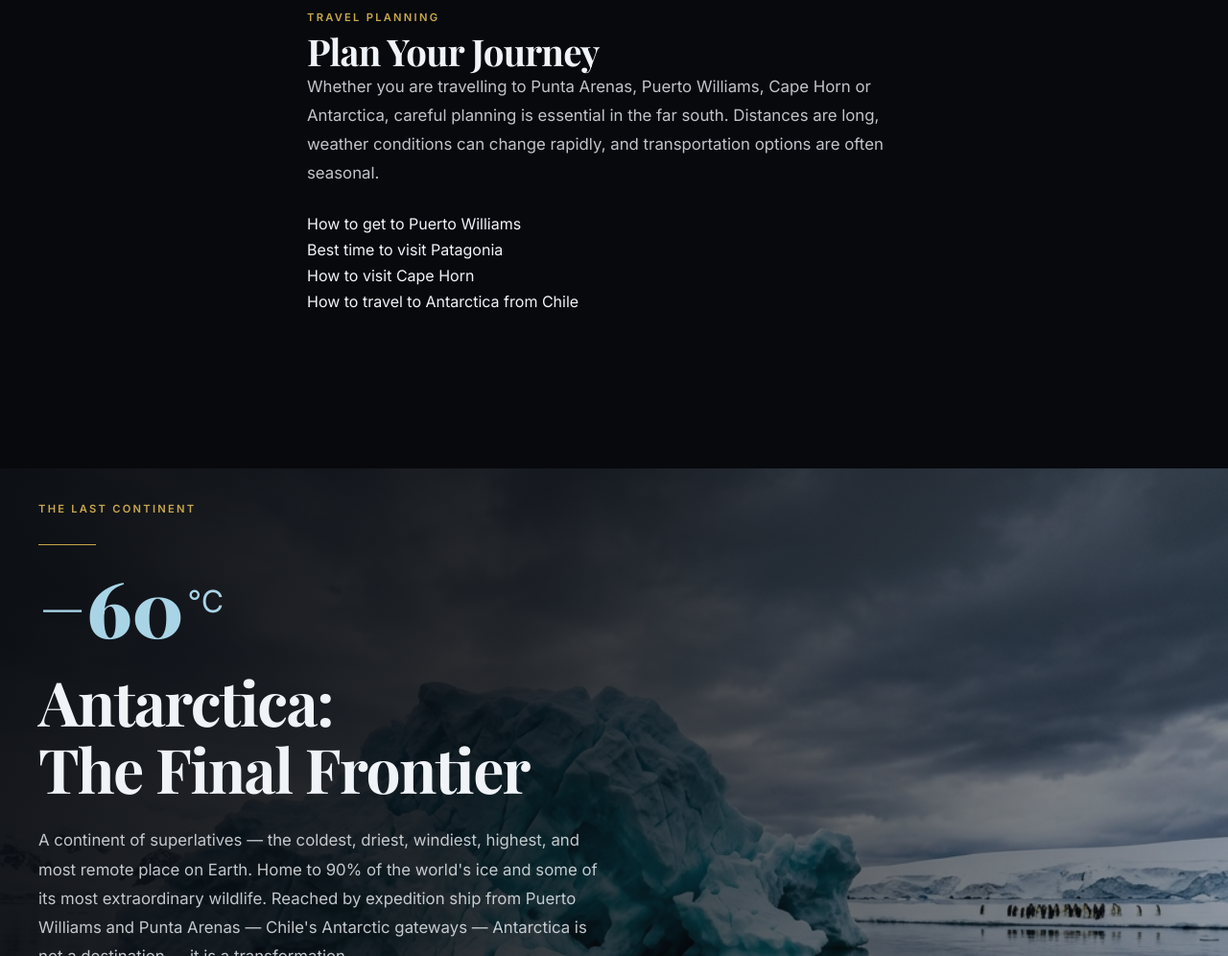
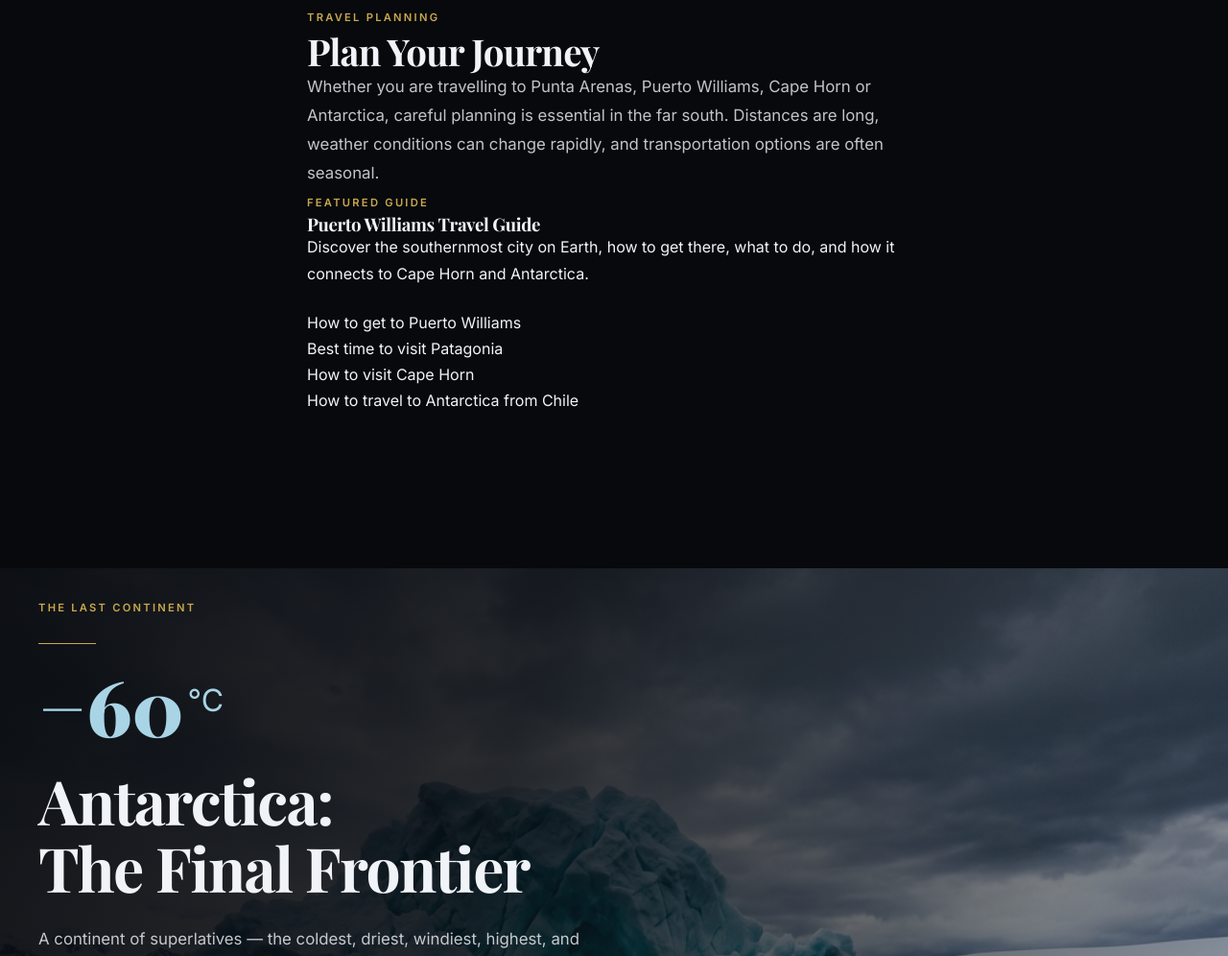
Before and after one commit to Alestelu1/End-of-the-World-Travel, a plain HTML site: page index.html in a window 1280 px wide. Shown: the part 7391-8387 px from the top of the page at 96% size. Drawn offline with nearby package versions, Linux system fonts and the light colour scheme; a web font is replaced by a local one.

Commit message:
Add internal links to Puerto Williams guide

```diff
--- a/index.html
+++ b/index.html
@@ -224,7 +224,7 @@ Unlike many travel destinations, southern Chile remains lightly populated and de
             </div>
           </a>
 
-          <a href="destinations.html#puerto-williams" class="dest-card fade-in" aria-label="Puerto Williams destination">
+          <a href="puerto-williams-travel-guide.html" class="dest-card fade-in" aria-label="Puerto Williams destination">
             <div class="dest-card__img-wrap">
               <img src="images/puerto-williams.jpg" alt="Puerto Williams town nestled between mountains and the Beagle Channel" class="dest-card__img" loading="lazy">
               <div class="dest-card__overlay"></div>
@@ -379,6 +379,21 @@ Unlike many travel destinations, southern Chile remains lightly populated and de
       Whether you are travelling to Punta Arenas, Puerto Williams, Cape Horn or Antarctica, careful planning is essential in the far south. Distances are long, weather conditions can change rapidly, and transportation options are often seasonal.
     </p>
 
+<div class="featured-guide">
+  <span class="text-label">Featured Guide</span>
+
+  <h3>
+    <a href="puerto-williams-travel-guide.html">
+      Puerto Williams Travel Guide
+    </a>
+  </h3>
+
+  <p>
+    Discover the southernmost city on Earth, how to get there, what to do, and how it connects to Cape Horn and Antarctica.
+  </p>
+</div>
+
+
     <ul style="margin-top:1.5rem;">
       <li>How to get to Puerto Williams</li>
       <li>Best time to visit Patagonia</li>
@@ -511,7 +526,7 @@ Unlike many travel destinations, southern Chile remains lightly populated and de
         <div>
           <div class="footer__col-title">Destinations</div>
           <ul class="footer__links" role="list">
-            <li><a href="destinations.html#puerto-williams" class="footer__link">Puerto Williams</a></li>
+            <li><a href="puerto-williams-travel-guide.html" class="footer__link">Puerto Williams</a></li>
             <li><a href="destinations.html#cape-horn" class="footer__link">Cape Horn</a></li>
             <li><a href="destinations.html#punta-arenas" class="footer__link">Punta Arenas</a></li>
             <li><a href="destinations.html#tierra-del-fuego" class="footer__link">Tierra del Fuego</a></li>
```
Also changed, not shown: destinations.html (+3 -0 lines).
